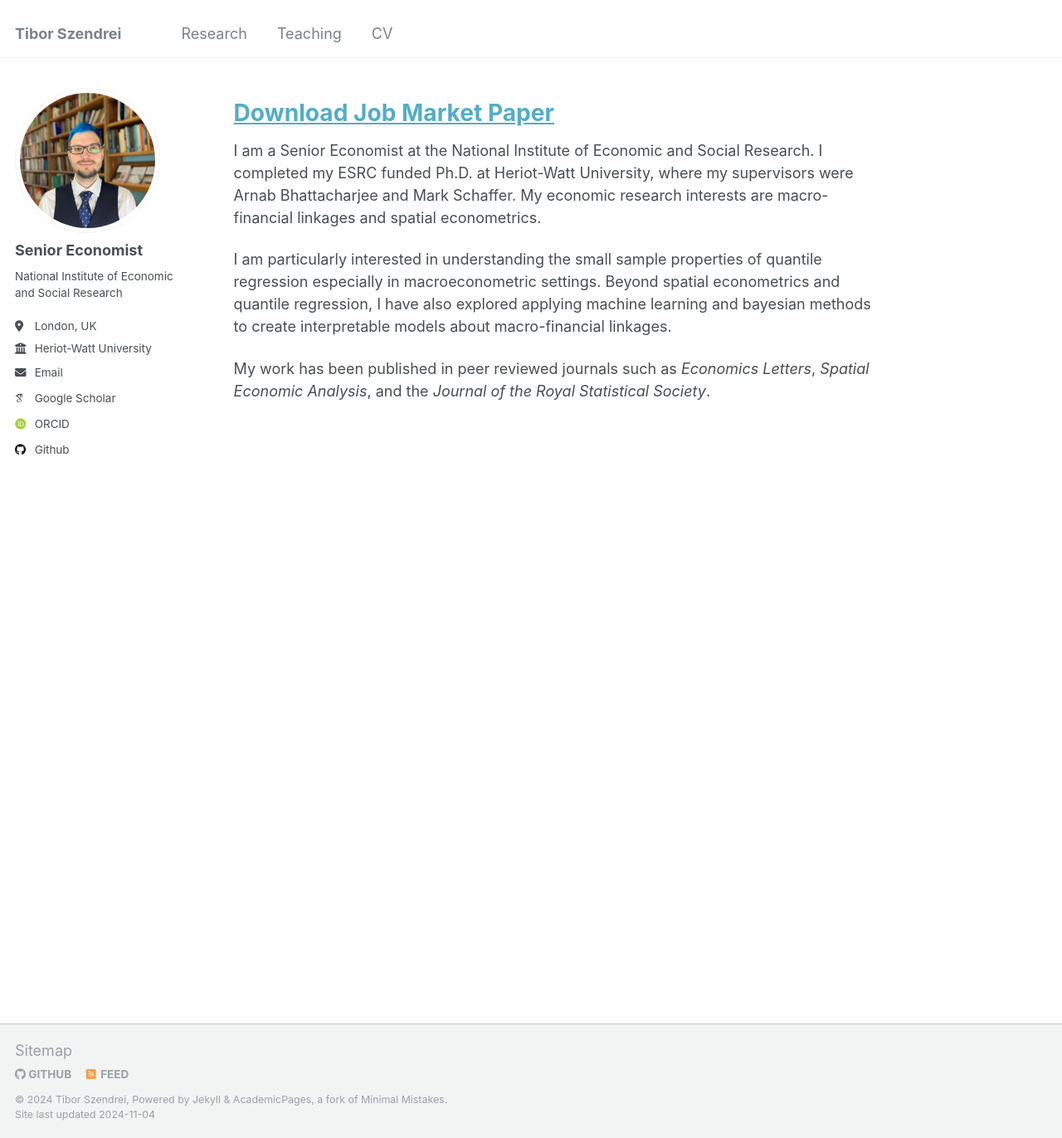
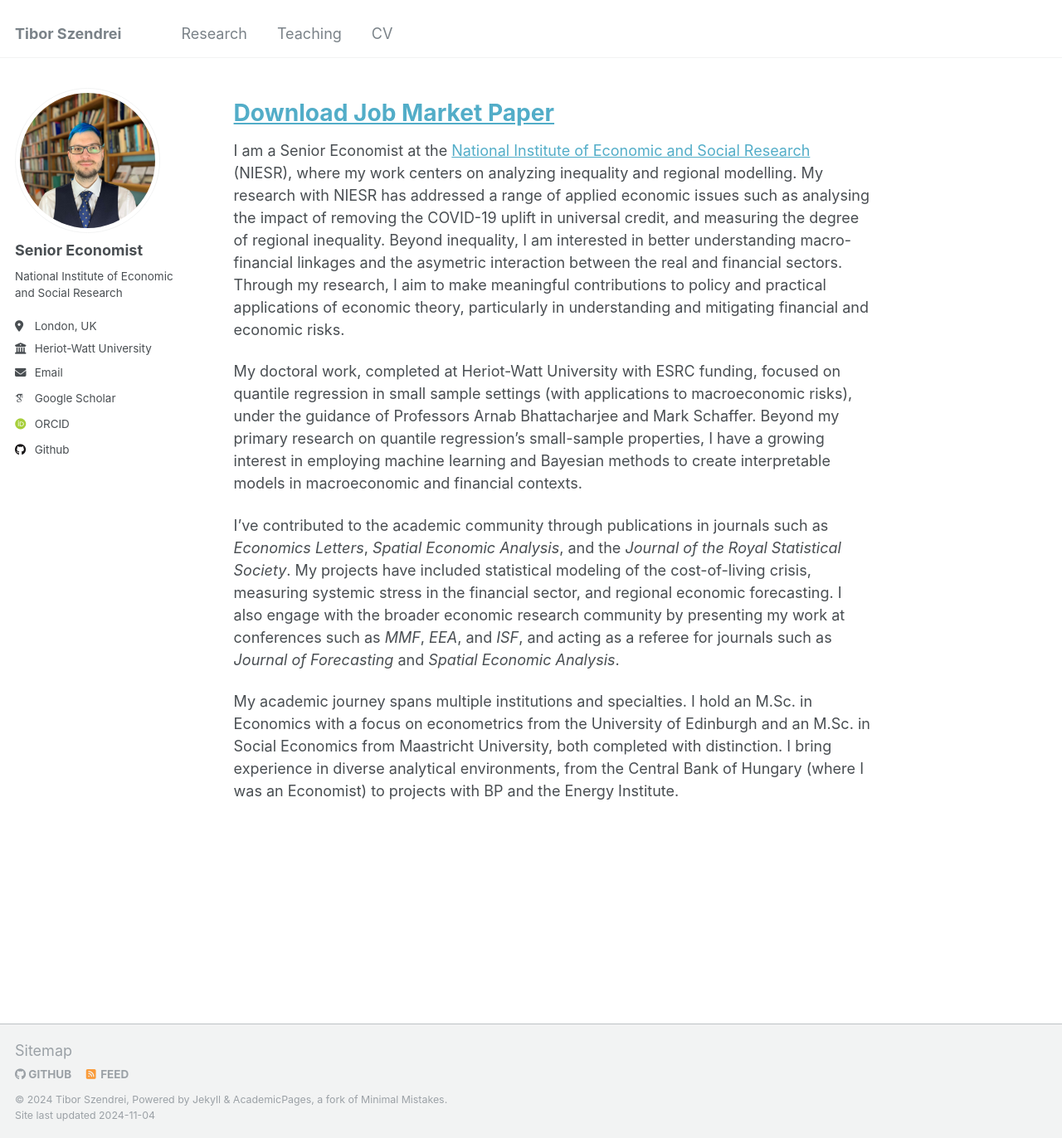
Before and after one commit to econometibi/econometibi.github.io, a Jekyll site: the page built from _pages/about.md, in a window 1280 px wide and 1372 px high. Shown: the whole window at 83% size. Built offline with Jekyll 4.4.1, drawn with Linux system fonts in a browser that asks for light colours; some web fonts are replaced.

Commit message:
Update about.md

```diff
--- a/_pages/about.md
+++ b/_pages/about.md
@@ -9,8 +9,11 @@ redirect_from:
 ---
 [Download Job Market Paper](https://github.com/econometibi/econometibi.github.io/blob/master/files/GNCQR.pdf)
 ======
-I am a Senior Economist at the National Institute of Economic and Social Research. I completed my ESRC funded Ph.D. at Heriot-Watt University, where my supervisors were Arnab Bhattacharjee and Mark Schaffer. My economic research interests are macro-financial linkages and spatial econometrics.
 
-I am particularly interested in understanding the small sample properties of quantile regression especially in macroeconometric settings. Beyond spatial econometrics and quantile regression, I have also explored applying machine learning and bayesian methods to create interpretable models about macro-financial linkages.
+I am a Senior Economist at the [National Institute of Economic and Social Research](https://www.niesr.ac.uk/) (NIESR), where my work centers on analyzing inequality and regional modelling. My research with NIESR has addressed a range of applied economic issues such as analysing the impact of removing the COVID-19 uplift in universal credit, and measuring the degree of regional inequality. Beyond inequality, I am interested in better understanding macro-financial linkages and the asymetric interaction between the real and financial sectors. Through my research, I aim to make meaningful contributions to policy and practical applications of economic theory, particularly in understanding and mitigating financial and economic risks.
 
-My work has been published in peer reviewed journals such as _Economics Letters_, _Spatial Economic Analysis_, and the _Journal of the Royal Statistical Society_.
+My doctoral work, completed at Heriot-Watt University with ESRC funding, focused on quantile regression in small sample settings (with applications to macroeconomic risks), under the guidance of Professors Arnab Bhattacharjee and Mark Schaffer. Beyond my primary research on quantile regression's small-sample properties, I have a growing interest in employing machine learning and Bayesian methods to create interpretable models in macroeconomic and financial contexts.
+
+I’ve contributed to the academic community through publications in journals such as _Economics Letters_, _Spatial Economic Analysis_, and the _Journal of the Royal Statistical Society_. My projects have included statistical modeling of the cost-of-living crisis, measuring systemic stress in the financial sector, and regional economic forecasting. I also engage with the broader economic research community by presenting my work at conferences such as _MMF_, _EEA_, and _ISF_, and acting as a referee for journals such as _Journal of Forecasting_ and _Spatial Economic Analysis_.
+
+My academic journey spans multiple institutions and specialties. I hold an M.Sc. in Economics with a focus on econometrics from the University of Edinburgh and an M.Sc. in Social Economics from Maastricht University, both completed with distinction. I bring experience in diverse analytical environments, from the Central Bank of Hungary (where I was an Economist) to projects with BP and the Energy Institute.
```
